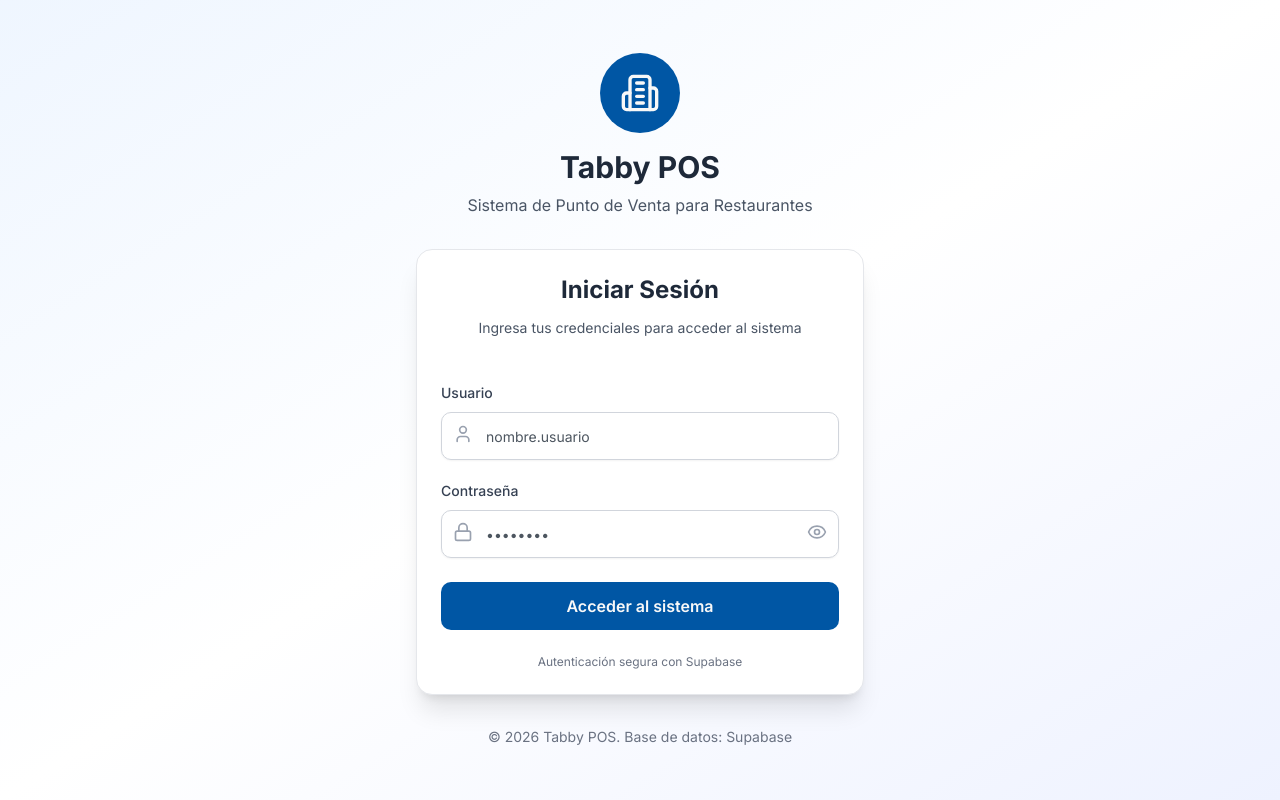
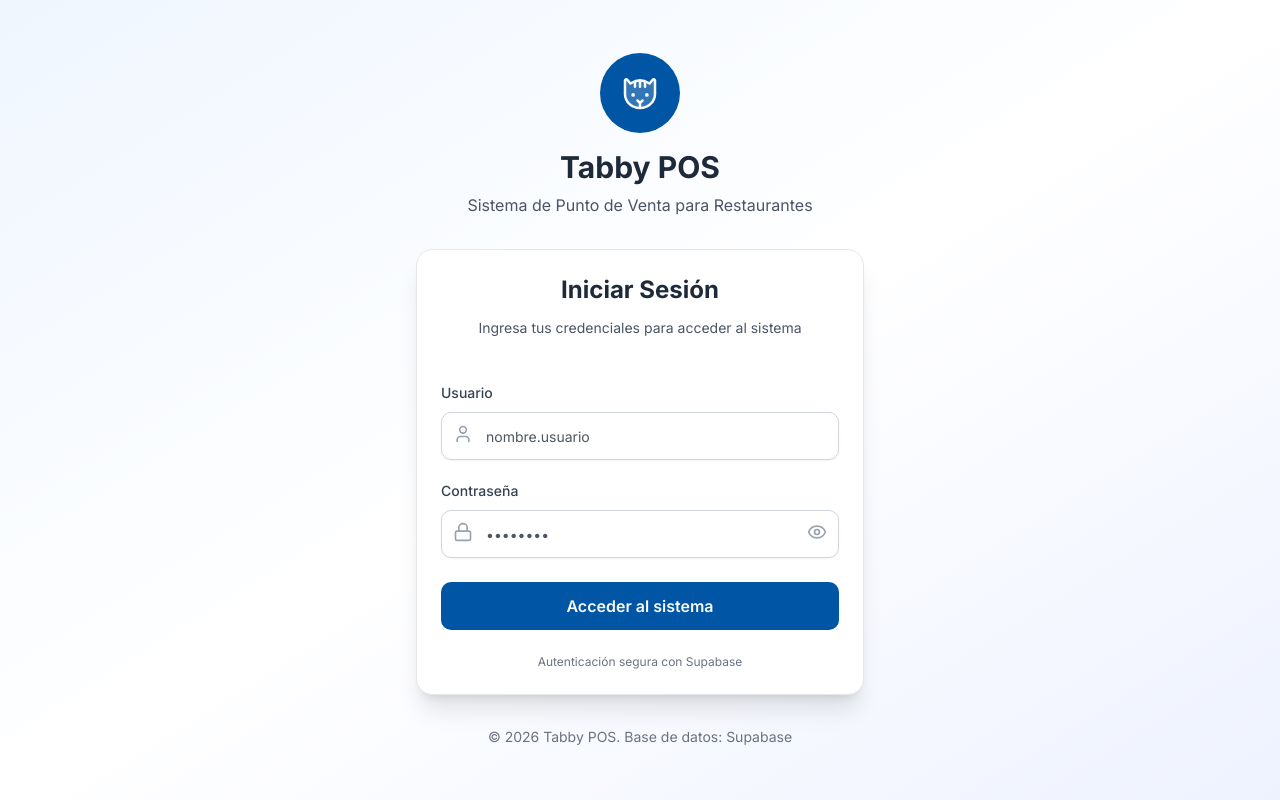
Before and after one commit to IngMapache-Coder/Sistema-POS, a Next.js app: page /login in a window 1280 px wide. Built offline with nearby package versions, Linux system fonts and the light colour scheme; no server answers.

Commit message:
Replace Building2 icon with PiCatDuotone icon

```diff
--- a/components/ui/login-form.tsx
+++ b/components/ui/login-form.tsx
@@ -9,6 +9,7 @@
 import { useToast } from "@/hooks/use-toast";
 import { verifyLogin, updateLastLogin } from "@/lib/database";
 import { Lock, User, AlertCircle, Building2, Eye, EyeOff } from "lucide-react";
+import { PiCatDuotone } from "react-icons/pi";
 
 export function LoginForm() {
   const [username, setUsername] = useState("");
@@ -81,7 +82,7 @@
     <div className="min-h-screen flex flex-col items-center justify-center bg-linear-to-br from-blue-50 via-white to-indigo-50 p-4">
       <div className="mb-8 text-center">
         <div className="inline-flex items-center justify-center w-20 h-20 rounded-full bg-primary mb-4">
-          <Building2 className="h-10 w-10 text-primary-foreground" />
+          <PiCatDuotone className="h-10 w-10 text-primary-foreground" />
         </div>
         <h1 className="text-3xl font-bold text-gray-800">Tabby POS</h1>
         <p className="text-gray-600 mt-2">Sistema de Punto de Venta para Restaurantes</p>
```
